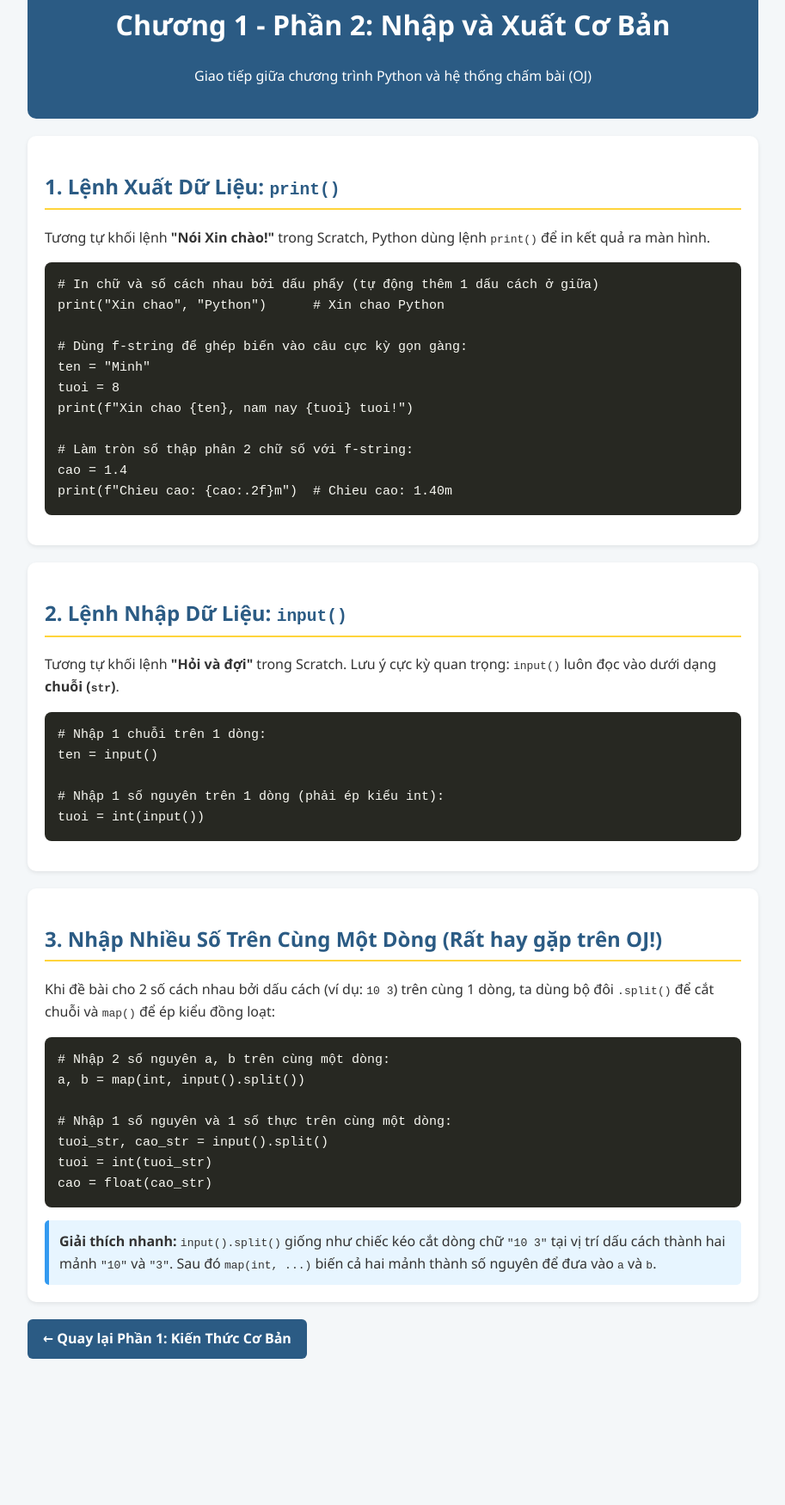
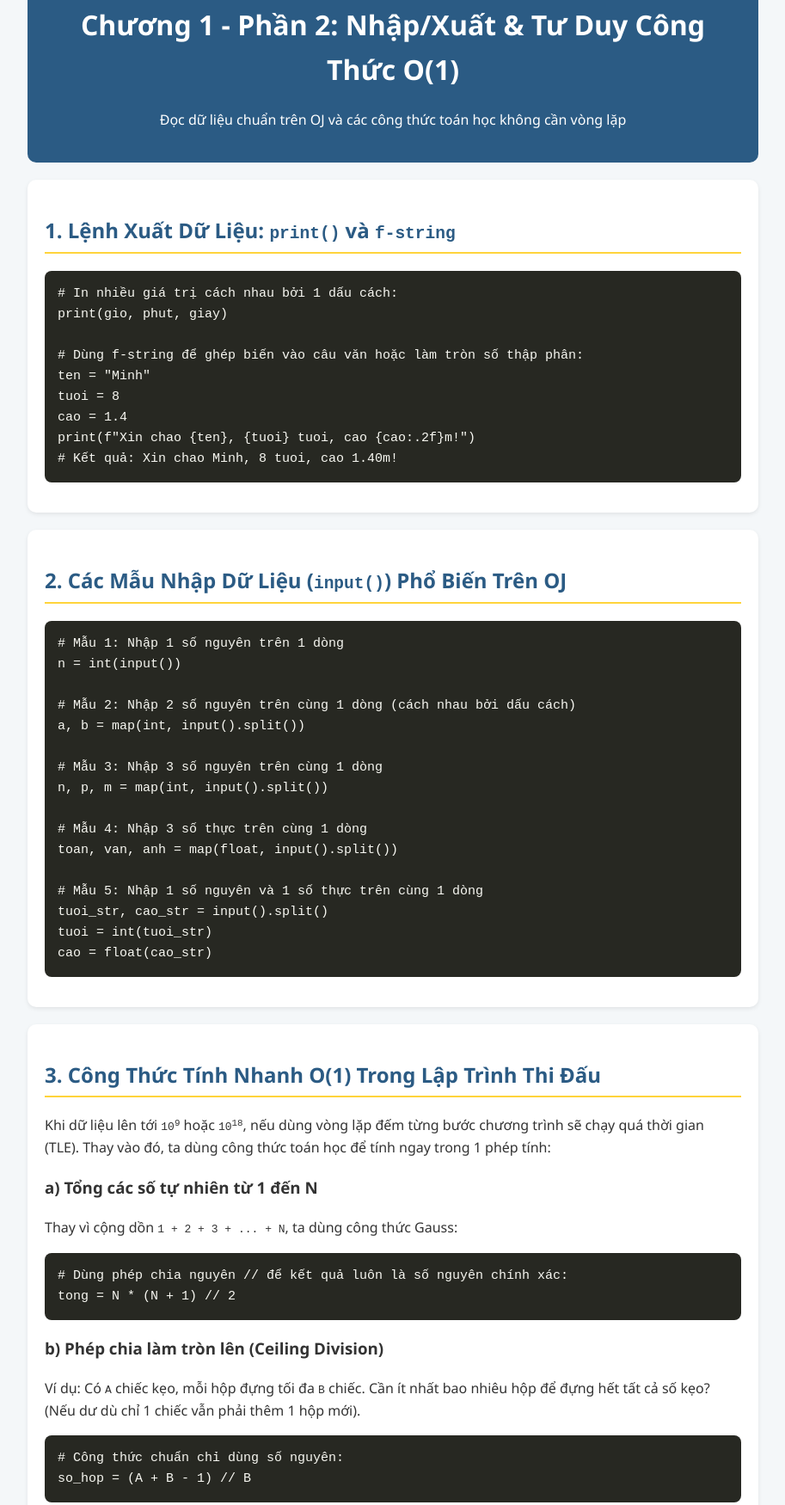
Before and after one commit to lmc121112/py-roadmap1211, a plain HTML site: page chuong1_nhapxuat.html in a window 1280 px wide. Shown: the part 58-1808 px from the top of the page at 86% size, without its empty margins (183-1096 px from the left). Before the commit the page ends 1658 px from the top, so only its background shows below. Drawn offline with Linux system fonts and the light colour scheme.

Commit message:
Update title and content for chapter 1.2

```diff
--- a/chuong1_nhapxuat.html
+++ b/chuong1_nhapxuat.html
@@ -3,67 +3,79 @@
 <head>
     <meta charset="UTF-8">
     <meta name="viewport" content="width=device-width, initial-scale=1.0">
-    <title>Chương 1.2: Nhập và Xuất Cơ Bản</title>
+    <title>Chương 1.2: Nhập/Xuất & Công Thức Toán Học O(1)</title>
     <style>
         body { font-family: 'Segoe UI', Tahoma, sans-serif; line-height: 1.6; max-width: 850px; margin: 0 auto; padding: 20px; background: #f4f7f9; color: #333; }
         header { background: #2b5b84; color: white; padding: 20px; border-radius: 10px; text-align: center; }
         .card { background: white; padding: 20px; margin-top: 20px; border-radius: 10px; box-shadow: 0 2px 5px rgba(0,0,0,0.08); }
         h2 { color: #2b5b84; border-bottom: 2px solid #ffd43b; padding-bottom: 5px; }
         pre { background: #272822; color: #f8f8f2; padding: 15px; border-radius: 8px; overflow-x: auto; font-size: 15px; }
-        .note { background: #e7f5ff; border-left: 5px solid #339af0; padding: 12px; border-radius: 5px; }
+        .note { background: #e7f5ff; border-left: 5px solid #339af0; padding: 12px; border-radius: 5px; margin-top: 10px; }
+        .warn { background: #fff5f5; border-left: 5px solid #fa5252; padding: 12px; border-radius: 5px; margin-top: 10px; }
         .nav { margin-top: 20px; display: flex; justify-content: space-between; }
         .btn { display: inline-block; background: #2b5b84; color: white; padding: 10px 18px; text-decoration: none; border-radius: 6px; font-weight: bold; }
     </style>
 </head>
 <body>
     <header>
-        <h1>Chương 1 - Phần 2: Nhập và Xuất Cơ Bản</h1>
-        <p>Giao tiếp giữa chương trình Python và hệ thống chấm bài (OJ)</p>
+        <h1>Chương 1 - Phần 2: Nhập/Xuất & Tư Duy Công Thức O(1)</h1>
+        <p>Đọc dữ liệu chuẩn trên OJ và các công thức toán học không cần vòng lặp</p>
     </header>
 
     <div class="card">
-        <h2>1. Lệnh Xuất Dữ Liệu: <code>print()</code></h2>
-        <p>Tương tự khối lệnh <b>"Nói Xin chào!"</b> trong Scratch, Python dùng lệnh <code>print()</code> để in kết quả ra màn hình.</p>
-        <pre># In chữ và số cách nhau bởi dấu phẩy (tự động thêm 1 dấu cách ở giữa)
-print("Xin chao", "Python")      # Xin chao Python
+        <h2>1. Lệnh Xuất Dữ Liệu: <code>print()</code> và <code>f-string</code></h2>
+        <pre># In nhiều giá trị cách nhau bởi 1 dấu cách:
+print(gio, phut, giay)
 
-# Dùng f-string để ghép biến vào câu cực kỳ gọn gàng:
+# Dùng f-string để ghép biến vào câu văn hoặc làm tròn số thập phân:
 ten = "Minh"
 tuoi = 8
-print(f"Xin chao {ten}, nam nay {tuoi} tuoi!")
-
-# Làm tròn số thập phân 2 chữ số với f-string:
 cao = 1.4
-print(f"Chieu cao: {cao:.2f}m")  # Chieu cao: 1.40m</pre>
+print(f"Xin chao {ten}, {tuoi} tuoi, cao {cao:.2f}m!")
+# Kết quả: Xin chao Minh, 8 tuoi, cao 1.40m!</pre>
     </div>
 
     <div class="card">
-        <h2>2. Lệnh Nhập Dữ Liệu: <code>input()</code></h2>
-        <p>Tương tự khối lệnh <b>"Hỏi và đợi"</b> trong Scratch. Lưu ý cực kỳ quan trọng: <code>input()</code> luôn đọc vào dưới dạng <b>chuỗi (<code>str</code>)</b>.</p>
-        <pre># Nhập 1 chuỗi trên 1 dòng:
-ten = input()
+        <h2>2. Các Mẫu Nhập Dữ Liệu (<code>input()</code>) Phổ Biến Trên OJ</h2>
+        <pre># Mẫu 1: Nhập 1 số nguyên trên 1 dòng
+n = int(input())
 
-# Nhập 1 số nguyên trên 1 dòng (phải ép kiểu int):
-tuoi = int(input())</pre>
+# Mẫu 2: Nhập 2 số nguyên trên cùng 1 dòng (cách nhau bởi dấu cách)
+a, b = map(int, input().split())
+
+# Mẫu 3: Nhập 3 số nguyên trên cùng 1 dòng
+n, p, m = map(int, input().split())
+
+# Mẫu 4: Nhập 3 số thực trên cùng 1 dòng
+toan, van, anh = map(float, input().split())
+
+# Mẫu 5: Nhập 1 số nguyên và 1 số thực trên cùng 1 dòng
+tuoi_str, cao_str = input().split()
+tuoi = int(tuoi_str)
+cao = float(cao_str)</pre>
     </div>
 
     <div class="card">
-        <h2>3. Nhập Nhiều Số Trên Cùng Một Dòng (Rất hay gặp trên OJ!)</h2>
-        <p>Khi đề bài cho 2 số cách nhau bởi dấu cách (ví dụ: <code>10 3</code>) trên cùng 1 dòng, ta dùng bộ đôi <code>.split()</code> để cắt chuỗi và <code>map()</code> để ép kiểu đồng loạt:</p>
-        <pre># Nhập 2 số nguyên a, b trên cùng một dòng:
-a, b = map(int, input().split())
+        <h2>3. Công Thức Tính Nhanh O(1) Trong Lập Trình Thi Đấu</h2>
+        <p>Khi dữ liệu lên tới <code>10<sup>9</sup></code> hoặc <code>10<sup>18</sup></code>, nếu dùng vòng lặp đếm từng bước chương trình sẽ chạy quá thời gian (TLE). Thay vào đó, ta dùng công thức toán học để tính ngay trong 1 phép tính:</p>
 
-# Nhập 1 số nguyên và 1 số thực trên cùng một dòng:
-tuoi_str, cao_str = input().split()
-tuoi = int(tuoi_str)
-cao = float(cao_str)</pre>
-        <div class="note">
-            <b>Giải thích nhanh:</b> <code>input().split()</code> giống như chiếc kéo cắt dòng chữ <code>"10 3"</code> tại vị trí dấu cách thành hai mảnh <code>"10"</code> và <code>"3"</code>. Sau đó <code>map(int, ...)</code> biến cả hai mảnh thành số nguyên để đưa vào <code>a</code> và <code>b</code>.
+        <h3>a) Tổng các số tự nhiên từ 1 đến N</h3>
+        <p>Thay vì cộng dồn <code>1 + 2 + 3 + ... + N</code>, ta dùng công thức Gauss:</p>
+        <pre># Dùng phép chia nguyên // để kết quả luôn là số nguyên chính xác:
+tong = N * (N + 1) // 2</pre>
+
+        <h3>b) Phép chia làm tròn lên (Ceiling Division)</h3>
+        <p>Ví dụ: Có <code>A</code> chiếc kẹo, mỗi hộp đựng tối đa <code>B</code> chiếc. Cần ít nhất bao nhiêu hộp để đựng hết tất cả số kẹo? (Nếu dư dù chỉ 1 chiếc vẫn phải thêm 1 hộp mới).</p>
+        <pre># Công thức chuẩn chỉ dùng số nguyên:
+so_hop = (A + B - 1) // B</pre>
+        <div class="warn">
+            <b>Cảnh báo bẫy số thực (<code>float</code>):</b> Tuyệt đối không dùng <code>math.ceil(A / B)</code> khi <code>A, B</code> lớn tới <code>10<sup>18</sup></code>, vì phép chia <code>/</code> đổi sang số thực bị mất độ chính xác ở các chữ số cuối. Công thức <code>(A + B - 1) // B</code> hoạt động chính xác 100% với mọi số nguyên lớn!
         </div>
     </div>
 
     <div class="nav">
-        <a href="chuong1_coban.html" class="btn">&larr; Quay lại Phần 1: Kiến Thức Cơ Bản</a>
+        <a href="chuong1_coban.html" class="btn">&larr; Quay lại Phần 1</a>
+        <a href="index.html" class="btn">Trang Chủ &rarr;</a>
     </div>
 </body>
 </html>
```
